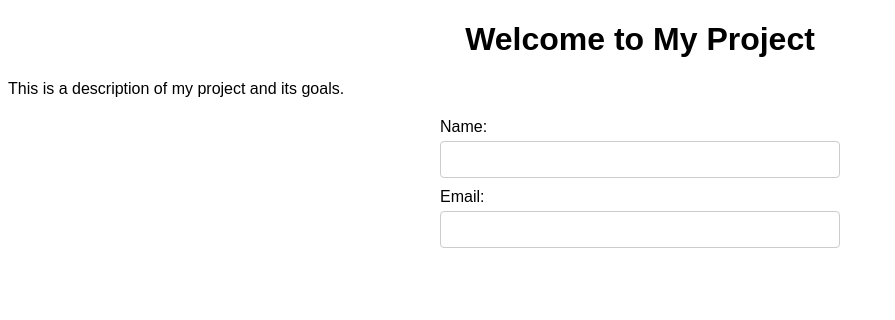
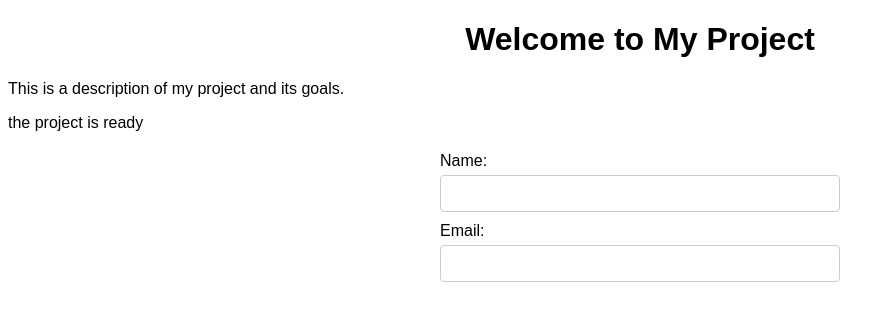
Before and after one commit to Ala993/git-workflow-exercise, a plain HTML site: page index.html in a window 1280 px wide. Shown: the whole page, without its empty margins (0-895 px from the left). Drawn offline with Linux system fonts and the light colour scheme.

Commit message:
The project is ready

```diff
--- a/index.html
+++ b/index.html
@@ -7,7 +7,7 @@
 <body>
 <h1>Welcome to My Project</h1>
 <p>This is a description of my project and its goals.</p>
-
+<p>the project is ready</p>
 <form>
 <label for="name">Name:</label>
 <input type="text" id="name" name="name"><br>
```
